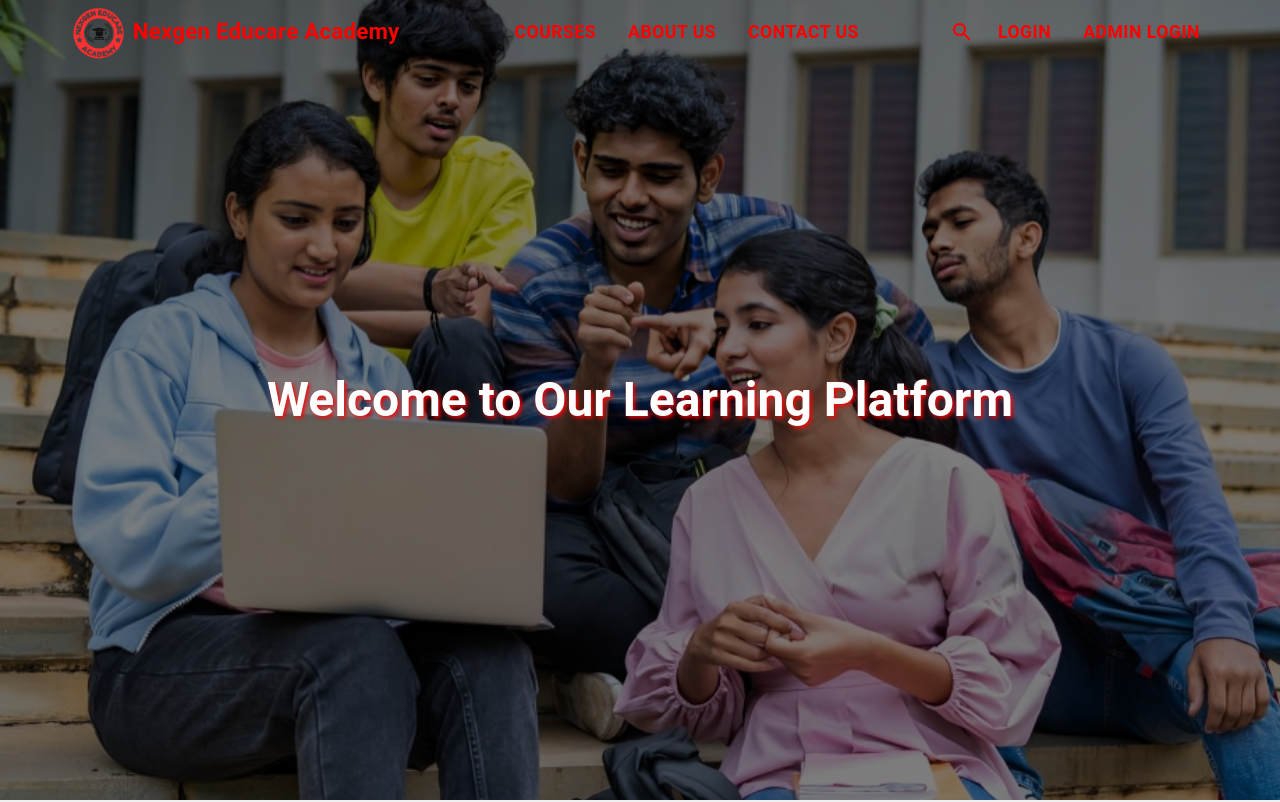
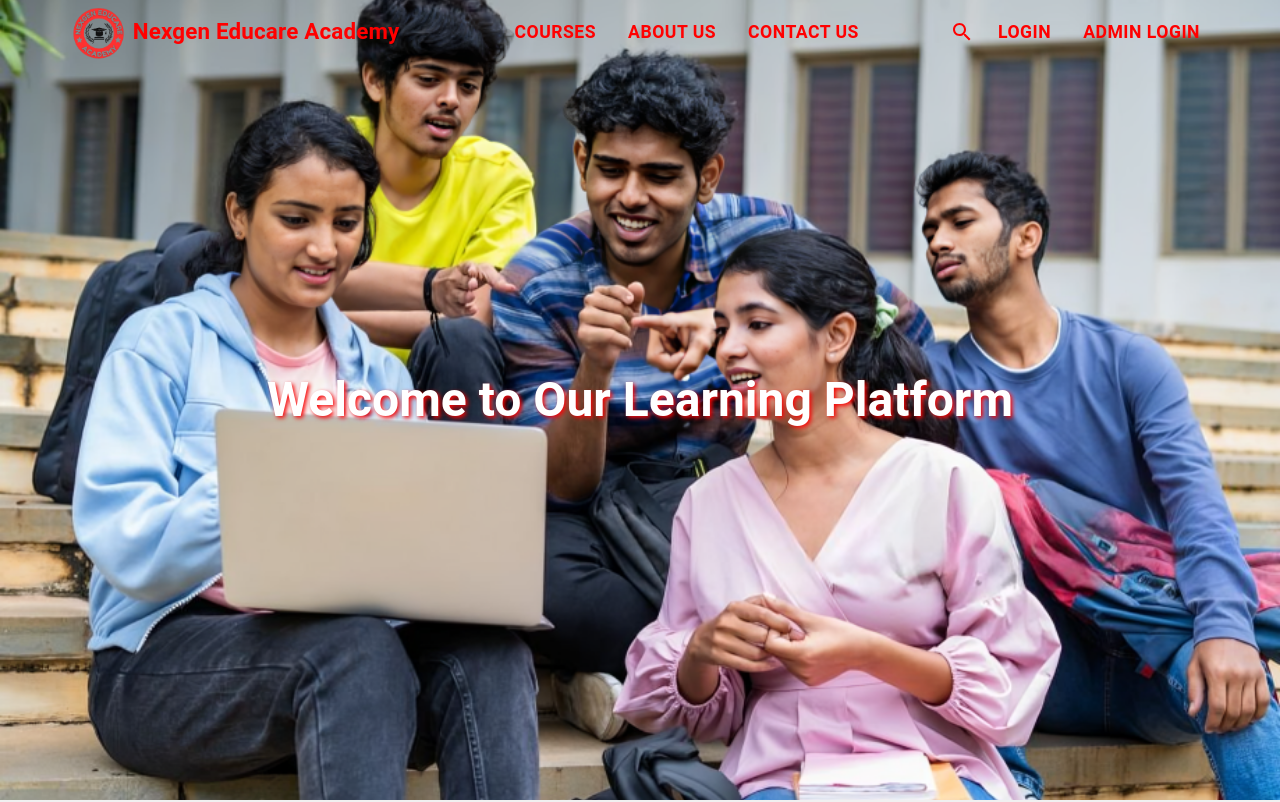
Before and after one commit to Shubham-juris/Nexgen, a React (Vite) app: page / in a window 1280 px wide. Shown: the top 802 px of the page. Built offline with nearby package versions, Linux system fonts and the light colour scheme.

Commit message:
here the cjhanges

```diff
--- a/src/Components/Hero/HeroSection.jsx
+++ b/src/Components/Hero/HeroSection.jsx
@@ -123,7 +123,7 @@ const HeroSection = () => {
           left: 0,
           width: '100%',
           height: '100%',
-          bgcolor: 'rgba(0, 0, 0, 0.5)', // Adjust the opacity here (0.6 is a good dark tone)
+          bgcolor: 'rgba(0, 0, 0, )', // Adjust the opacity here (0.6 is a good dark tone)
           zIndex: 1,
         }}
       />
```
Also changed, not shown: 2 other files (tests, documents, lock files or other folders).
